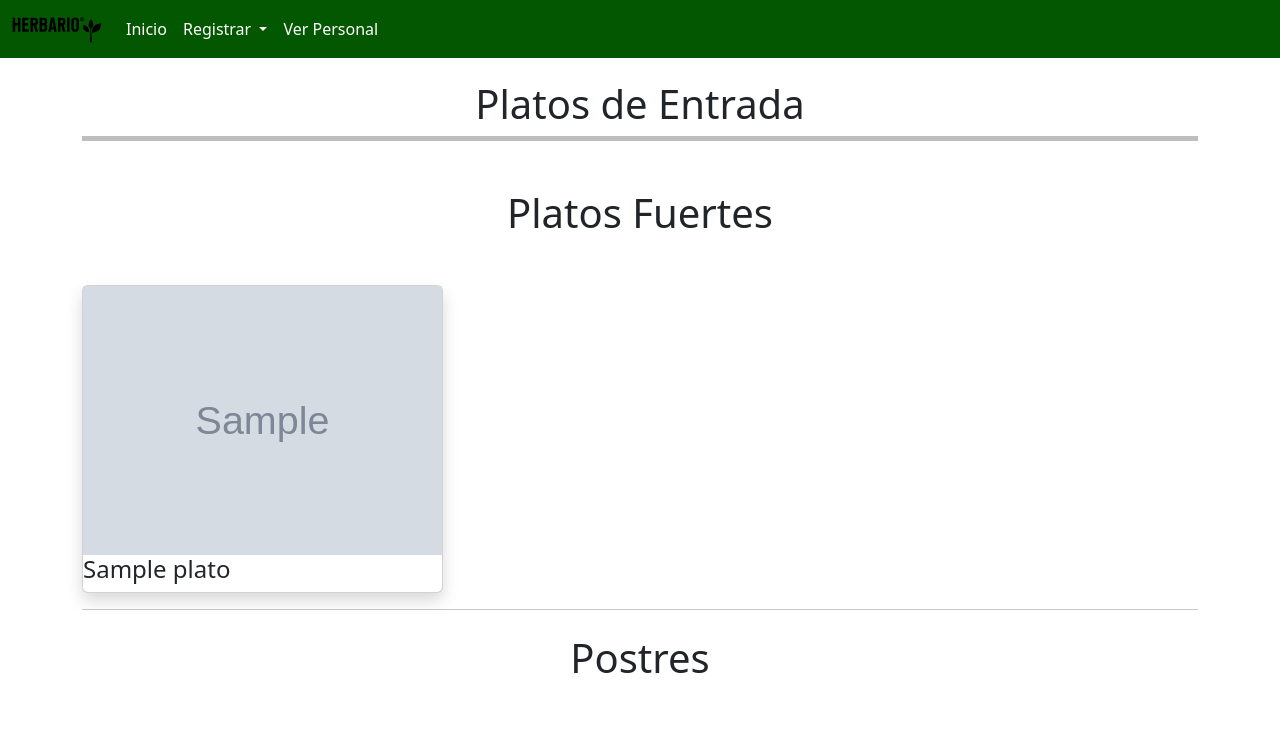
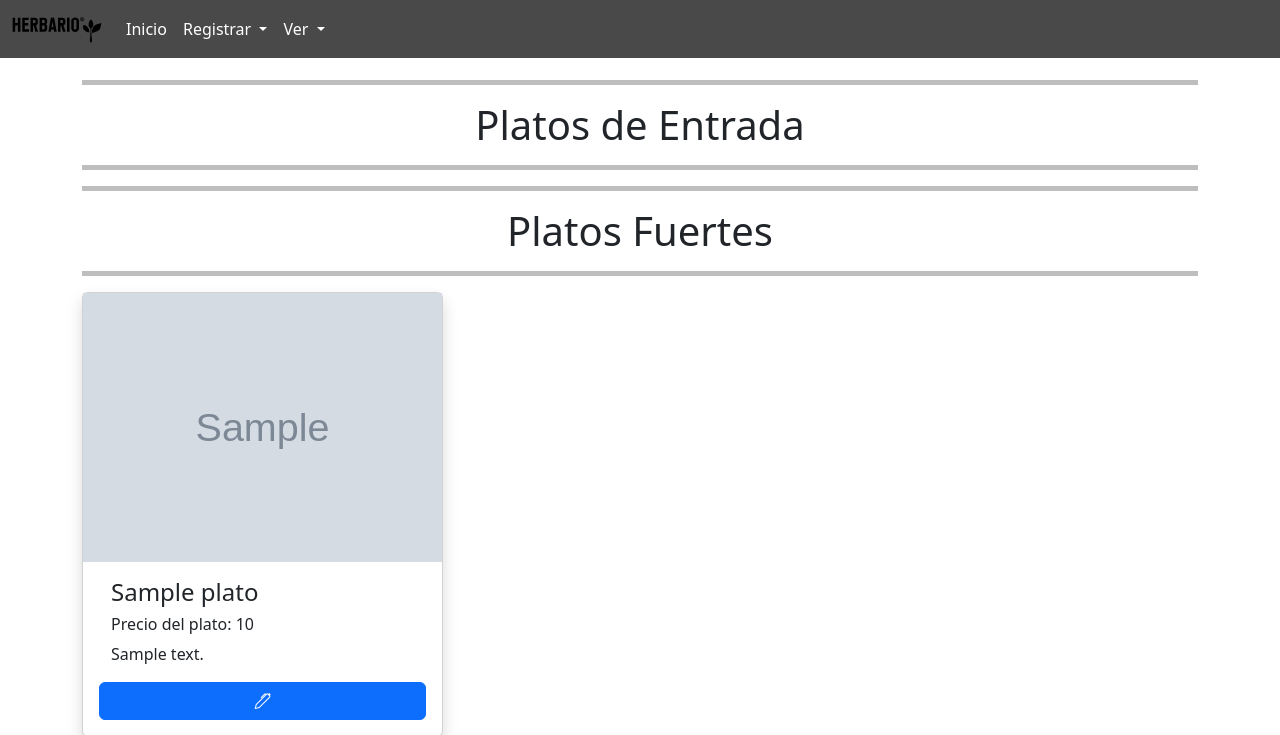
Before and after one commit to Juanpablo02/RestaurantePythonJueves, a Django app: page /menuPlatos/ in a window 1280 px wide. Shown: the top 735 px of the page. Run offline with Django 4.2, Linux system fonts and the light colour scheme; tables that the repository leaves empty hold one stand-in row (values such as "Sample post"); grey boxes marked "Sample" are stand-in pictures; some libraries are stand-ins or nearby versions.

Commit message:
Se termina pryecto con python

```diff
--- a/config/web/static/styles/styles.css
+++ b/config/web/static/styles/styles.css
@@ -43,7 +43,7 @@
 }
 
 .footer{
-    background-color: rgb(4, 87, 1);
+    background-color: #494949;
 }
 
 .mainplatos{
@@ -56,7 +56,3 @@
     height: 5px;
     border-color: black;
 }
-
-.titleplatos{
-
-}
--- a/config/web/templates/index.html
+++ b/config/web/templates/index.html
@@ -23,7 +23,7 @@
     <header>{% include './shared/menu.html' %}</header>
     <main>
       <div class="banner">
-        <img src="../static/img/elherbario_logo.svg" alt="" class="logo mt-5" />
+        <img src="../static/img/elherbario_logo.svg" alt="" class="logo my-5" />
       </div>
     </main>
 
--- a/config/web/templates/menuPlatos.html
+++ b/config/web/templates/menuPlatos.html
@@ -52,15 +52,23 @@
         </script>
         {% endif %}
         <div class="container mainplatos">
+            <hr class="line">
             <h1 class="text-center titleplatos">Platos de Entrada</h1>
+            <hr class="line">
             <div class="row row-cols-1 row-cols-md-3 g-3">
                 {% for plato in platos %}
                     {% if plato.tipo_plato == 2 %}
                     <div class="col">
                         <div class="card h-100 shadow">
                             <img src="{{ plato.foto_plato }}" alt="" class="img-fluid w-100">
-                            <h4>{{ plato.nombre_plato }}</h4>
-                            <button class="btn btn-primary" type="button" data-bs-toggle="collapse" data-bs-target="#plato{{ plato.id_plato }}">
+                            <div class="col-12">
+                                <div class="row mx-3 mt-3">
+                                    <h4 class="">{{ plato.nombre_plato }}</h4>
+                                    <h6 class="">Precio del plato: {{ plato.precio_plato }}</h6>
+                                    <p>{{ plato.descri_plato }}</p>
+                                </div>
+                            </div>
+                            <button class="btn btn-primary align-items-center mx-3 mb-3" type="button" data-bs-toggle="collapse" data-bs-target="#plato{{ plato.id_plato }}">
                                 <i class="bi bi-pen"></i>
                             </button>
                             <div class="collapse" id="plato{{ plato.id_plato }}">
@@ -68,38 +76,76 @@
                                     <form action="{% url 'editarPlato' id=plato.id_plato %}" method="POST">
                                         {{edicion}}
                                         {%csrf_token%}
-                                        <button type="submit" class="btn btn-primary">Editar</button>
+                                        <button type="submit" class="btn" style="background-color: #00D213;">Editar</button>
                                     </form>
                                 </div>
-                              </div>
+                            </div>
                         </div>
                     </div>
                     {% endif %}
                 {% endfor %}
             </div>
             <hr class="line">
-            <h1 class="text-center my-5">Platos Fuertes</h1>
+            <h1 class="text-center my-3">Platos Fuertes</h1>
+            <hr class="line">
             <div class="row row-cols-1 row-cols-md-3 g-3">
                 {% for plato in platos %}
                     {% if plato.tipo_plato == 1 %}
                     <div class="col">
                         <div class="card h-100 shadow">
                             <img src="{{ plato.foto_plato }}" alt="" class="img-fluid w-100">
-                            <h4>{{ plato.nombre_plato }}</h4>
+                            <div class="col-12">
+                                <div class="row mx-3 mt-3">
+                                    <h4 class="">{{ plato.nombre_plato }}</h4>
+                                    <h6 class="">Precio del plato: {{ plato.precio_plato }}</h6>
+                                    <p>{{ plato.descri_plato }}</p>
+                                </div>
+                            </div>
+                            <button class="btn btn-primary align-items-center mx-3 mb-3" type="button" data-bs-toggle="collapse" data-bs-target="#plato{{ plato.id_plato }}">
+                                <i class="bi bi-pen"></i>
+                            </button>
+                            <div class="collapse" id="plato{{ plato.id_plato }}">
+                                <div class="card card-body">
+                                    <form action="{% url 'editarPlato' id=plato.id_plato %}" method="POST">
+                                        {{edicion}}
+                                        {%csrf_token%}
+                                        <button type="submit" class="btn" style="background-color: #00D213;"">Editar</button>
+                                    </form>
+                                </div>
+                            </div>
                         </div>
                     </div>
                     {% endif %}
                 {% endfor %}
             </div>
-            <hr>
-            <h1 class="text-center my-4">Postres</h1>
+            <hr class="line">
+            <h1 class="text-center my-3">Postres</h1>
+            <hr class="line">
             <div class="row row-cols-1 row-cols-md-3 g-3">
                 {% for plato in platos %}
                     {% if plato.tipo_plato == 3 %}
                     <div class="col">
                         <div class="card h-100 shadow">
                             <img src="{{ plato.foto_plato }}" alt="" class="img-fluid w-100">
-                            <h4>{{ plato.nombre_plato }}</h4>
+                            <div class="col-12">
+                                <div class="row mx-3 mt-3">
+                                    <h4 class="">{{ plato.nombre_plato }}</h4>
+                                    <h6 class="">Precio del plato: {{ plato.precio_plato }}</h6>
+                                    <p>{{ plato.descri_plato }}</p>
+                                </div>
+                            </div>
+                            <button class="btn btn-primary align-items-center mx-3 mb-3" type="button" data-bs-toggle="collapse" data-bs-target="#plato{{ plato.id_plato }}">
+                                <i class="bi bi-pen"></i>
+                            </button>
+                            <div class="collapse" id="plato{{ plato.id_plato }}">
+                                <div class="card card-body">
+                                    <form action="{% url 'editarPlato' id=plato.id_plato %}" method="POST">
+                                        {{edicion}}
+                                        {%csrf_token%}
+                                        <button type="submit" class="btn" style="background-color: #00D213;">Editar</button>
+                                    </form>
+                                </div>
+                            </div>
                         </div>
                     </div>
                     {% endif %}
--- a/config/web/templates/shared/footer.html
+++ b/config/web/templates/shared/footer.html
@@ -1,16 +1,27 @@
-<section>
-    <div class="container-fluid footer">
-      <div class="row mt-5">
-        <div class="col-12 col-md-4 ">
-          <img src="../static/img/elherbario_logo.svg" alt="" class="img-fluid w-100">
-          <p>lorem</p>
-          <p>lorem</p>
-          <p>lorem</p>
-          <p>lorem</p>
-        </div>
-        <div class="col-12 col-md-8">
-          <iframe src="https://www.google.com/maps/embed?pb=!1m18!1m12!1m3!1d9433.864342409348!2d-75.56593136800497!3d6.204037668834726!2m3!1f0!2f0!3f0!3m2!1i1024!2i768!4f13.1!3m3!1m2!1s0x8e468282840b38af%3A0xf716526da2cc2c34!2sElement%20Hotel!5e0!3m2!1ses!2sco!4v1665669382997!5m2!1ses!2sco" width="100%" height="100%" style="border:0;" allowfullscreen="" loading="lazy" referrerpolicy="no-referrer-when-downgrade"></iframe>
-        </div>
-      </div>
+<section class="">
+  <!-- Footer -->
+  <footer class="text-center text-white" style="background-color: #494949;">
+    <!-- Grid container -->
+    <div class="container p-4 pb-0">
+      <!-- Section: CTA -->
+      <section class="">
+        <p class="d-flex justify-content-center align-items-center">
+          <span class="me-3">Juan Pablo Mona Quintana</span>
+          <button type="button" class="btn btn-outline-light btn-rounded">
+            Click Aquí!!
+          </button>
+        </p>
+      </section>
+      <!-- Section: CTA -->
     </div>
+    <!-- Grid container -->
+
+    <!-- Copyright -->
+    <div class="text-center p-3" style="background-color: rgba(0, 0, 0, 0.2);">
+      © 2020 Copyright:
+      <a class="text-white" href="https://mdbootstrap.com/">JuanPSA.com</a>
+    </div>
+    <!-- Copyright -->
+  </footer>
+  <!-- Footer -->
 </section>
--- a/config/web/templates/shared/menu.html
+++ b/config/web/templates/shared/menu.html
@@ -1,4 +1,4 @@
-<nav class="navbar navbar-expand-lg menu fixed-top navbar-dark">
+<nav class="navbar navbar-expand-lg fixed-top navbar-dark" style="background-color: #494949;">
     <div class="container-fluid">
       <a class="navbar-brand" href="{% url 'home' %}"><img src="../../static/img/elherbario_logo.svg" width="90px" height="30px" alt=""></a>
       <button class="navbar-toggler" type="button" data-bs-toggle="collapse" data-bs-target="#navbarNavDropdown" aria-controls="navbarNavDropdown" aria-expanded="false" aria-label="Toggle navigation">
@@ -13,12 +13,20 @@
             <a class="nav-link dropdown-toggle  text-white" href="#" role="button" data-bs-toggle="dropdown" aria-expanded="false">
               Registrar
             </a>
-            <ul class="dropdown-menu">
+            <ul class="dropdown-menu"style="background-color: #494949;">
               <li><a class="dropdown-item  text-white" href="{% url 'platos' %}">Platos</a></li>
               <li><a class="dropdown-item  text-white" href="{% url 'personal' %}">Personal</a></li>
             </ul>
           </li>
-          <li><a class="nav-link text-white" href="{% url 'menuEmpleados' %}">Ver Personal</a></li>
+          <li class="nav-item dropdown">
+            <a class="nav-link dropdown-toggle  text-white" href="#" role="button" data-bs-toggle="dropdown" aria-expanded="false">
+              Ver
+            </a>
+            <ul class="dropdown-menu" style="background-color: #494949;">
+              <li><a class="dropdown-item text-white" href="{% url 'menuEmpleados' %}">Personal</a></li>
+              <li><a class="dropdown-item text-white" href="{% url 'menuPlatos' %}">Menú</a></li>
+            </ul>
+          </li>
         </ul>
       </div>
     </div>
--- a/config/web/views.py
+++ b/config/web/views.py
@@ -30,20 +30,17 @@ def MenuPlates(request):
     return render(request,'menuPlatos.html', diccionarioEnvio)
 
 def UpdatePlate(request,id):
-    datosParaTemplate = {
-        'bandera':False
-    }
+    print(id)
     #Recibir los datos del formulario y editar mi plato
     if request.method == 'POST':
         datosFormulario = FormularioEdicionPlatos(request.POST)
         if datosFormulario.is_valid():
             datosEditarPlato = datosFormulario.cleaned_data
+            print("hola")
             try:
-                Platos.objects.filter(pk=id).update(precio_plato=datosEditarPlato["precioEditar"])
-                datosParaTemplate['bandera']=True
+                Platos.objects.filter(pk=id).update(precio_plato=datosEditarPlato["precioPlato"])
                 print("Exito guardando los datos")
             except Exception as error:
-                datosParaTemplate['bandera']=False
                 print(f'Error {error}')
 
     return redirect('menuPlatos')
```
Also changed, not shown: config/web/templates/menuEmpleados.html (+13 -2 lines).
